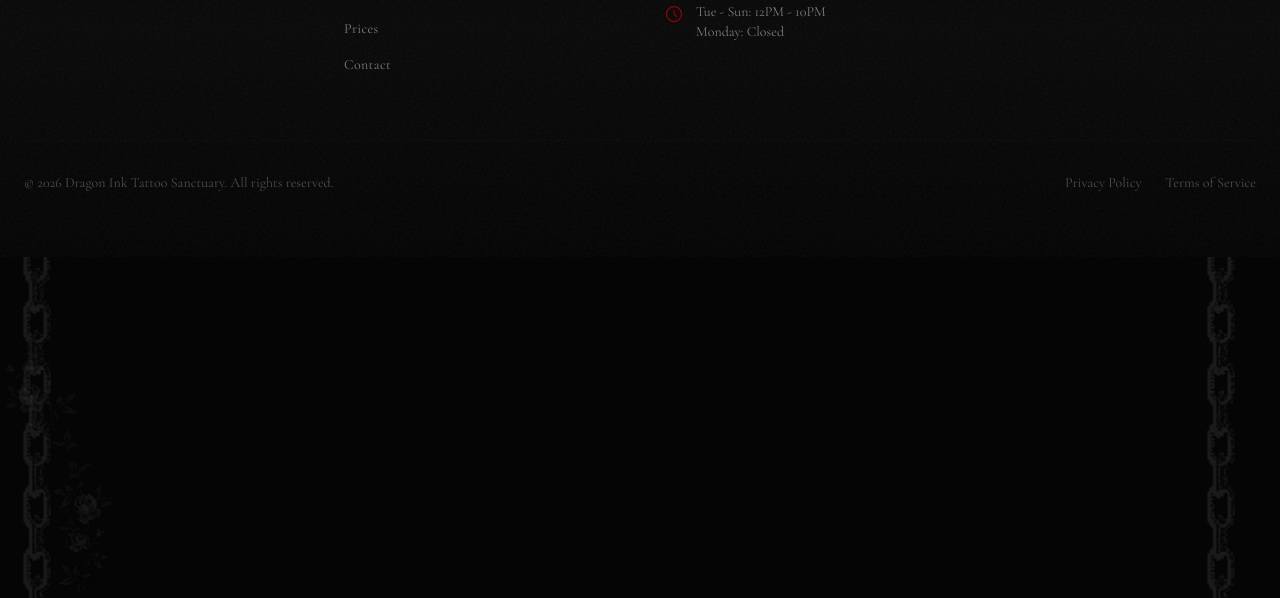
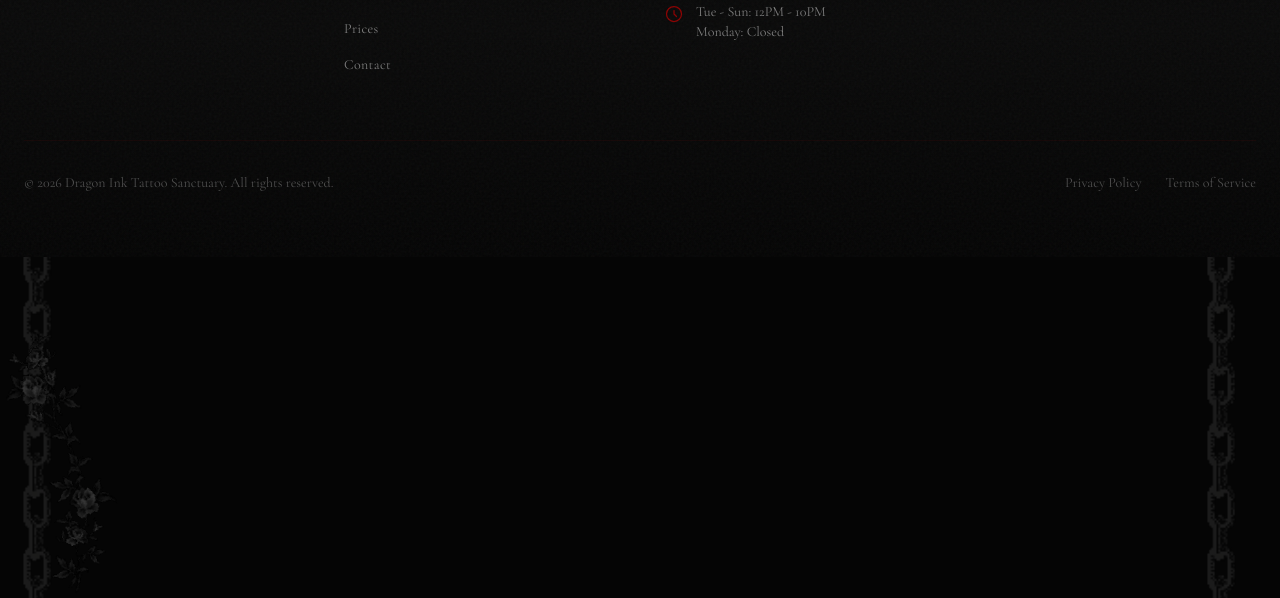
Before and after one commit to gitfromnfsheatxaxa/Yun, a React (Vite) app: page /en/works in a window 1280 px wide. Shown: the part 199-797 px from the top of the page. Built offline with nearby package versions, Linux system fonts and the light colour scheme; a web font is replaced by a local one.

Commit message:
Add loading screen with loading.gif animation

```diff
--- a/src/App.jsx
+++ b/src/App.jsx
@@ -1,5 +1,5 @@
 import { BrowserRouter as Router, Routes, Route } from 'react-router-dom';
-import { useEffect } from 'react';
+import { useEffect, useState } from 'react';
 import Navbar from './components/Navbar';
 import Footer from './components/Footer';
 import HomePage from './pages/HomePage';
@@ -8,6 +8,7 @@ import WorksPage from './pages/WorksPage';
 import PricesPage from './pages/PricesPage';
 import ContactPage from './pages/ContactPage';
 import { ChainBorders, MoonBackground, RosesDecor, CandelebraDecor } from './components/Decorations';
+import LoadingScreen from './components/LoadingScreen';
 
 function ScrollToTop() {
   useEffect(() => {
@@ -23,9 +24,22 @@ function ScrollToTop() {
 }
 
 function App() {
+  const [isLoading, setIsLoading] = useState(true);
+
+  useEffect(() => {
+    const timer = setTimeout(() => {
+      setIsLoading(false);
+    }, 2000);
+    return () => clearTimeout(timer);
+  }, []);
+
   return (
     <Router>
       <ScrollToTop />
+      {isLoading ? (
+        <LoadingScreen />
+      ) : (
+        <>
           {/* Decorative Elements */}
           <ChainBorders />
           <MoonBackground />
@@ -43,6 +57,8 @@ function App() {
             </Routes>
             <Footer />
           </div>
+        </>
+      )}
     </Router>
   );
 }
--- a/src/components/Decorations.jsx
+++ b/src/components/Decorations.jsx
@@ -17,7 +17,7 @@ export const ChainBorders = () => {
             backgroundRepeat: 'repeat-y',
             backgroundSize: 'contain',
           }}
-          animate={{ opacity: [0.9, 1, 0.9] }}
+          animate={{ opacity: [0.9, 3, 0.9] }}
           transition={{ duration: 2, repeat: Infinity }}
         />
       </div>
@@ -31,7 +31,7 @@ export const ChainBorders = () => {
             backgroundRepeat: 'repeat-y',
             backgroundSize: 'contain',
           }}
-          animate={{ opacity: [0.9, 1, 0.9] }}
+          animate={{ opacity: [0.9, 3, 0.9] }}
           transition={{ duration: 2, repeat: Infinity, delay: 1 }}
         />
       </div>
@@ -41,9 +41,9 @@ export const ChainBorders = () => {
 
 export const MoonBackground = () => {
   return (
-    <div className="fixed inset-0 z-0 pointer-events-none">
+    <div className="fixed inset-0 z-1 pointer-events-none">
       <motion.div
-        className="absolute top-8 right-32 w-96 h-96 opacity-60"
+        className="absolute top-20 right-32 w-96 h-96 opacity-70"
         style={{
           backgroundImage: `url(${moon})`,
           backgroundSize: 'contain',
@@ -65,7 +65,7 @@ export const RosesDecor = () => {
     <div className="fixed inset-0 z-0 pointer-events-none">
       {/* Bottom Left Roses */}
       <motion.div
-        className="absolute bottom-0 left-0 w-64 h-64 opacity-40"
+        className="absolute bottom-1 left-0 w-64 h-64 opacity-90"
         style={{
           backgroundImage: `url(${roses})`,
           backgroundSize: 'contain',
--- /dev/null
+++ b/src/components/LoadingScreen.jsx
@@ -0,0 +1,31 @@
+import { useState, useEffect } from 'react';
+import loadingGif from '../assets/decor/loading.gif';
+
+const LoadingScreen = () => {
+  const [isLoading, setIsLoading] = useState(true);
+
+  useEffect(() => {
+    // Simulate loading time - in production, this would be based on actual loading state
+    const timer = setTimeout(() => {
+      setIsLoading(false);
+    }, 2000);
+
+    return () => clearTimeout(timer);
+  }, []);
+
+  if (!isLoading) return null;
+
+  return (
+    <div className="fixed inset-0 z-50 flex items-center justify-center bg-pure-black">
+      <div className="flex flex-col items-center justify-center">
+        <img
+          src={loadingGif}
+          alt="Loading..."
+          className="w-32 h-32 object-contain"
+        />
+      </div>
+    </div>
+  );
+};
+
+export default LoadingScreen;
```
Also changed, not shown: src/assets/decor/loading.gif (added). Lines whose indentation alone changed are shown as unchanged.
